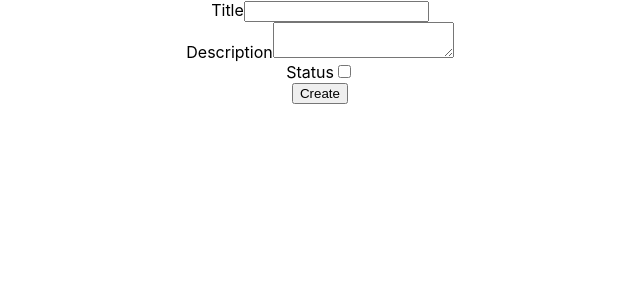
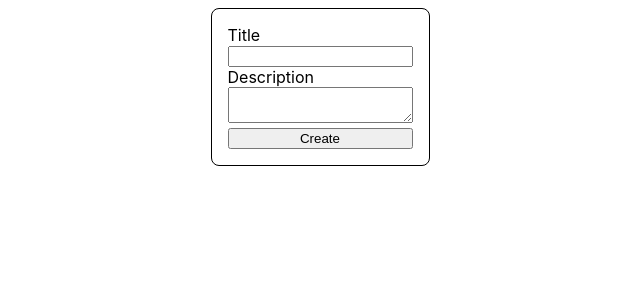
Before and after one commit to EricLiIIT/To-Do-App, a React (Create React App) app: page / in a window 1280 px wide. Shown: the top 300 px of the page, without its empty margins (320-960 px from the left). Built offline with nearby package versions, Linux system fonts and the light colour scheme.

Commit message:
added initial form styling

```diff
--- /dev/null
+++ b/src/Components/ToDoForm/Form.css
@@ -0,0 +1,36 @@
+#form-container {
+  display: flex;
+  justify-content: center;
+}
+
+#form {
+  margin-top: 0.5em;
+  border-style: solid;
+  border-width: 0.1em;
+  border-radius: 0.5em;
+  padding: 1em;
+}
+
+#title,
+#description,
+#create {
+  display: block;
+}
+
+#title-input,
+#description-input,
+#create-input {
+  box-sizing: border-box;
+  width: 100%;
+}
+
+#status-input,
+#status {
+  display: flex;
+  align-items: center;
+}
+
+label {
+  display: flex;
+  justify-content: start;
+}
--- a/src/Components/ToDoForm/Form.js
+++ b/src/Components/ToDoForm/Form.js
@@ -1,4 +1,5 @@
 import { useState } from "react";
+import "./Form.css";
 
 const Form = (props) => {
   const [title, setTitle] = useState("");
@@ -22,41 +23,47 @@ const Form = (props) => {
   };
 
   return (
-    <div>
-      <form onSubmit={handleSubmit}>
-        <div>
-          <label htmlFor="title">Title</label>
+    <div id="form-container">
+      <form id="form" onSubmit={handleSubmit}>
+        <div id="title">
+          <label id="title-label" htmlFor="title">
+            Title
+          </label>
           <input
             type="text"
-            id="title"
+            id="title-input"
             htmlFor="title"
             value={title}
             onChange={(e) => setTitle(e.target.value)}
           />
         </div>
-        <div>
-          <label htmlFor="description">Description</label>
+        <div id="description">
+          <label id="description-label" htmlFor="description">
+            Description
+          </label>
           <textarea
             type="textarea"
-            id="description"
+            id="description-input"
             htmlFor="decription"
             value={description}
             onChange={(e) => setDescription(e.target.value)}
           />
         </div>
-        <div>
-          <label htmlFor="status">Status</label>
+        {/* <div id="status">
+          <label id="status-label" htmlFor="status">
+            Status
+          </label>
           <input
             type="checkbox"
-            id="status"
+            id="status-input"
             htmlFor="status"
             value={status}
             onChange={(e) => setStatus(e.target.checked)}
           />
-        </div>
-        <div>
-          <label htmlFor="create" />
-          <button type="submit" id="create" htmlFor="create">
+        </div> */}
+        <div id="create">
+          <label id="create-label" htmlFor="create" />
+          <button type="submit" id="create-input" htmlFor="create">
             Create
           </button>
         </div>
```
